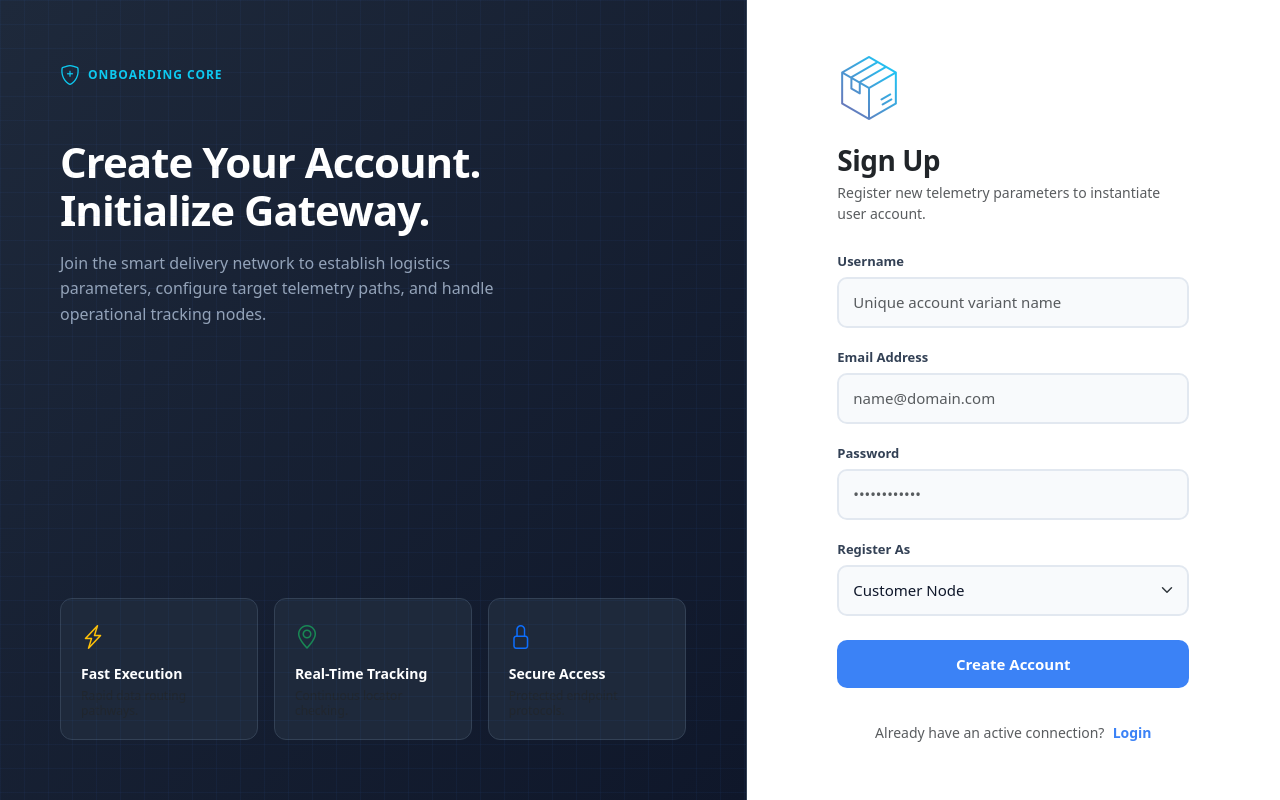
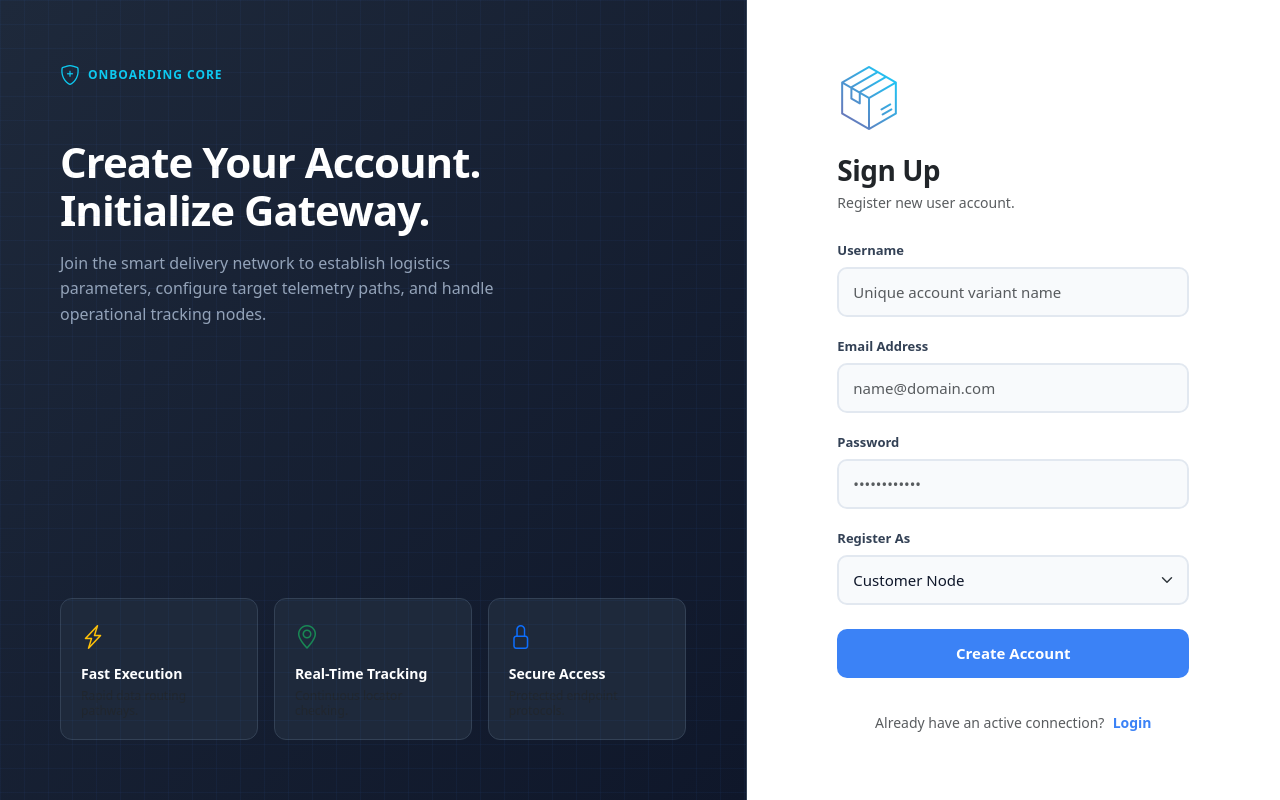
Before and after one commit to willmarpabello/ai_delivery_tracking, a Django app: page /register/ in a window 1280 px wide. Run offline with Django 5.2, Linux system fonts and the light colour scheme.

Commit message:
Updated register page

```diff
--- a/core/templates/register.html
+++ b/core/templates/register.html
@@ -229,7 +229,7 @@
                 </div>
 
                 <h3 class="fw-bold text-dark mb-1" style="letter-spacing: -0.5px;">Sign Up</h3>
-                <p class="text-muted small mb-4">Register new telemetry parameters to instantiate user account.</p>
+                <p class="text-muted small mb-4">Register new user account.</p>
 
                 <form method="POST">
                     {% csrf_token %}
```
